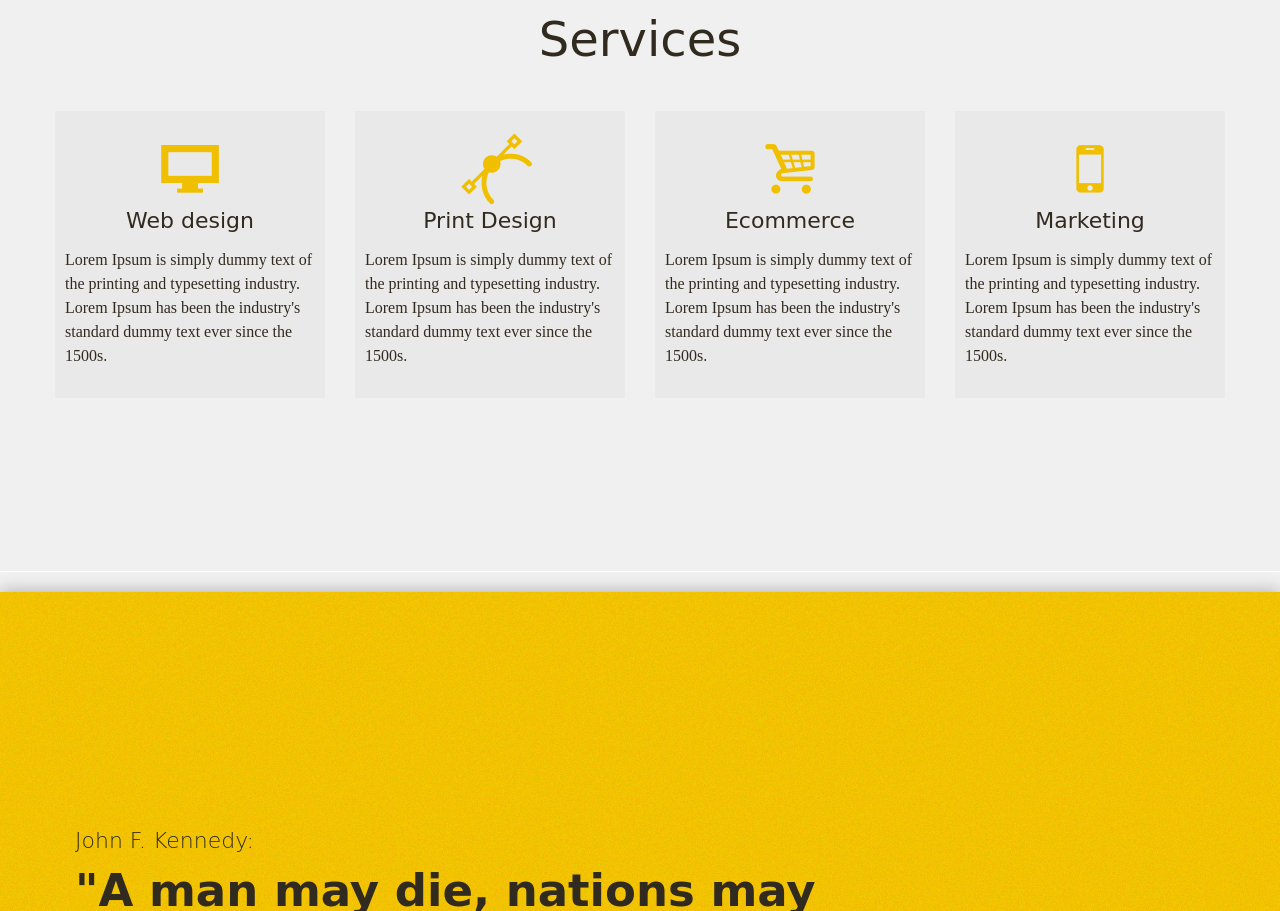
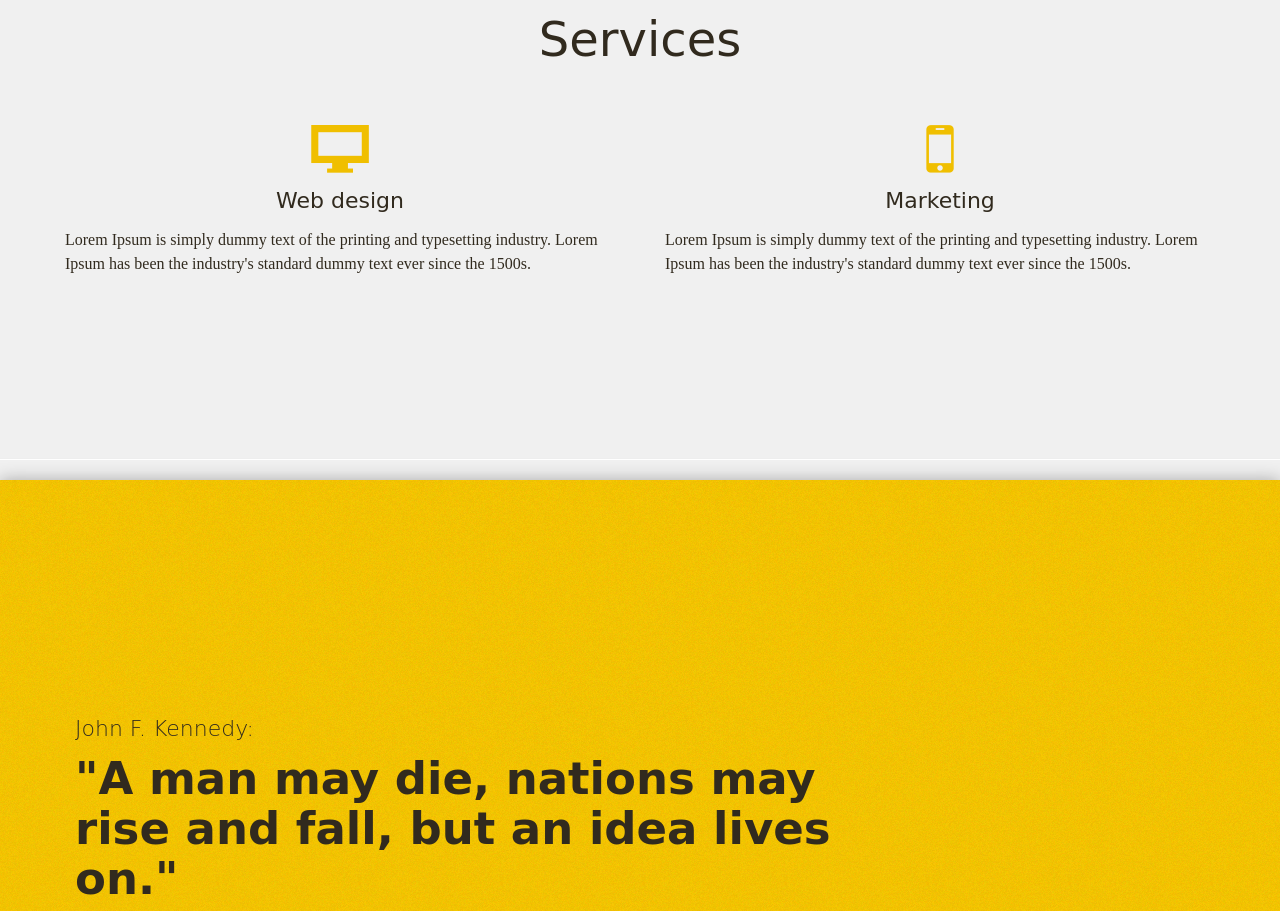
Before and after one commit to adidas430/TEDxNITCalicut, a plain HTML site: page index.html in a window 1280 px wide. Shown: the part 2723-3634 px from the top of the page. Drawn offline with Linux system fonts and the light colour scheme; a web font is replaced by a local one.

```diff
--- a/index.html
+++ b/index.html
@@ -231,25 +231,17 @@
         <h1>Services</h1>
         <!-- Four columns -->
         <div class="row">
-          <div class="span3">
+          <div class="span6">
             <div class="align"> <i class="icon-desktop sev_icon"></i> </div>
             <h2>Web design</h2>
             <p>Lorem Ipsum is simply dummy text of the printing and typesetting industry. Lorem Ipsum has been the industry's standard dummy text ever since the 1500s.</p>
           </div>
           <!-- /.span3 -->
-          <div class="span3">
-            <div class="align"> <i class="icon-vector sev_icon"></i> </div>
-            <h2>Print Design</h2>
-            <p>Lorem Ipsum is simply dummy text of the printing and typesetting industry. Lorem Ipsum has been the industry's standard dummy text ever since the 1500s.</p>
-          </div>
+
           <!-- /.span3 -->
-          <div class="span3">
-            <div class="align"> <i class="icon-basket sev_icon"></i> </div>
-            <h2>Ecommerce</h2>
-            <p>Lorem Ipsum is simply dummy text of the printing and typesetting industry. Lorem Ipsum has been the industry's standard dummy text ever since the 1500s.</p>
-          </div>
+
           <!-- /.span3 -->
-          <div class="span3">
+          <div class="span6">
             <div class="align"> <i class="icon-mobile-1 sev_icon"></i> </div>
             <h2>Marketing</h2>
             <p>Lorem Ipsum is simply dummy text of the printing and typesetting industry. Lorem Ipsum has been the industry's standard dummy text ever since the 1500s.</p>
```
